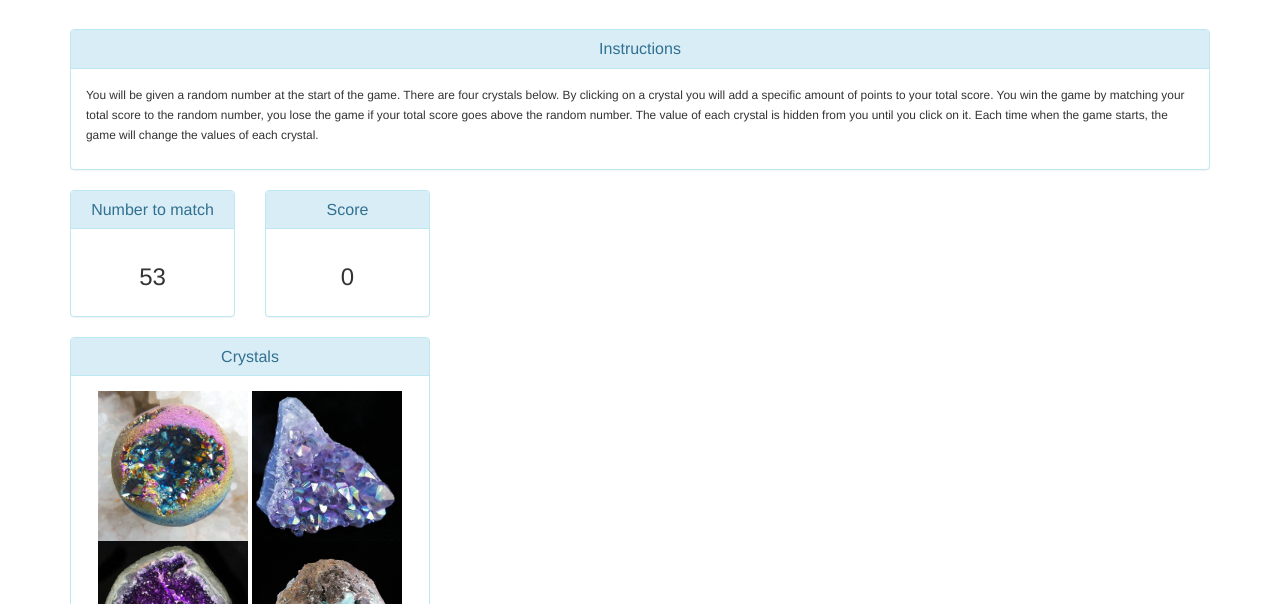
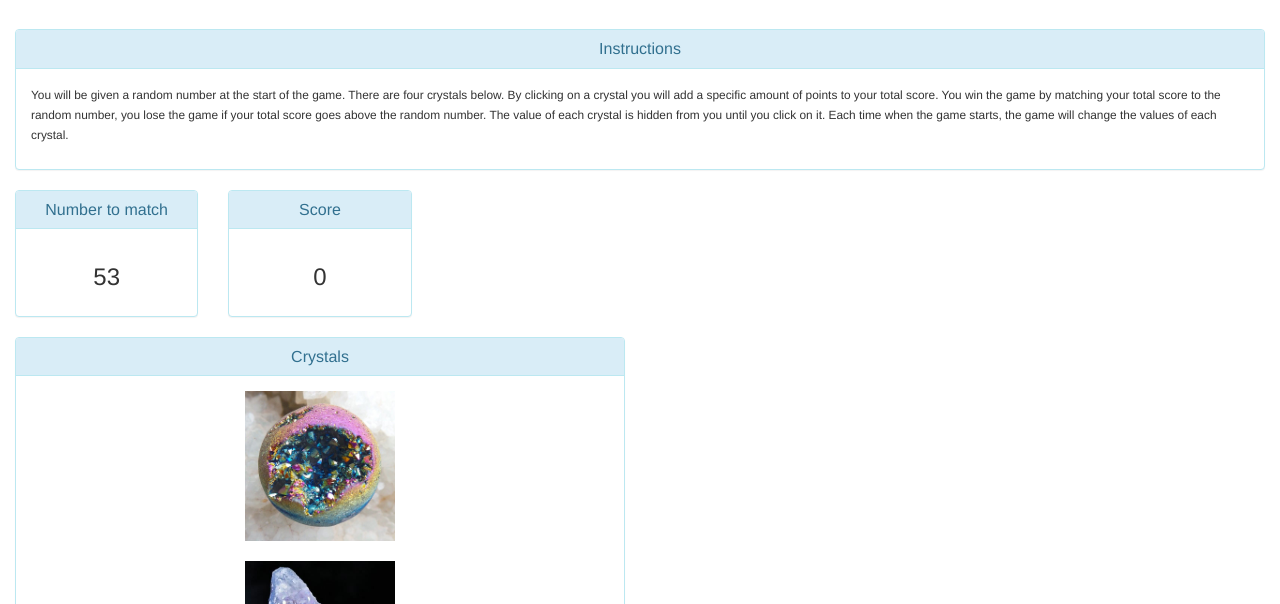
Before and after one commit to magarman/unit-4-game, a plain HTML site: page index.html in a window 1280 px wide. Shown: the part 196-800 px from the top of the page. Drawn offline with nearby package versions, Linux system fonts and the light colour scheme.

Commit message:
readme file ready

```diff
--- a/assets/css/reset.css
+++ b/assets/css/reset.css
@@ -0,0 +1,48 @@
+/* http://meyerweb.com/eric/tools/css/reset/
+   v2.0 | 20110126
+   License: none (public domain)
+*/
+
+html, body, div, span, applet, object, iframe,
+h1, h2, h3, h4, h5, h6, p, blockquote, pre,
+a, abbr, acronym, address, big, cite, code,
+del, dfn, em, img, ins, kbd, q, s, samp,
+small, strike, strong, sub, sup, tt, var,
+b, u, i, center,
+dl, dt, dd, ol, ul, li,
+fieldset, form, label, legend,
+table, caption, tbody, tfoot, thead, tr, th, td,
+article, aside, canvas, details, embed,
+figure, figcaption, footer, header, hgroup,
+menu, nav, output, ruby, section, summary,
+time, mark, audio, video {
+	margin: 0;
+	padding: 0;
+	border: 0;
+	font-size: 100%;
+	font: inherit;
+	vertical-align: baseline;
+}
+/* HTML5 display-role reset for older browsers */
+article, aside, details, figcaption, figure,
+footer, header, hgroup, menu, nav, section {
+	display: block;
+}
+body {
+	line-height: 1;
+}
+ol, ul {
+	list-style: none;
+}
+blockquote, q {
+	quotes: none;
+}
+blockquote:before, blockquote:after,
+q:before, q:after {
+	content: '';
+	content: none;
+}
+table {
+	border-collapse: collapse;
+	border-spacing: 0;
+}
--- a/assets/css/style.css
+++ b/assets/css/style.css
@@ -1,3 +1,5 @@
-#winCount {
-    margin-left: 5px;
+/*does not work*/
+#test {
+    float: right;
+    margin-right: 0;
 }
--- a/index.html
+++ b/index.html
@@ -11,7 +11,7 @@
 <body>
 
 
-    <div class="container">
+    <div class="container-fluid">
 <!--"Crystal collector" top panel-->
         <div class="jumbotron" style="background-color: lavender; color:gray">
             <div class="container">
@@ -63,17 +63,22 @@
             </div>
         </div>
 
+
         <div class="row">
             <!--Crystals-->
-            <div class="col-md-4">
+            <div class="col-md-6">
                 <div class="panel panel-info">
-                    <div class="panel-heading">
+                    <div id="test" class="panel-heading">
                         <h2 class="panel-title text-center">Crystals</h2></div>
                         <div class="panel-body text-center">
                             <img id="crystal1" src="assets/images/crystal1.jpg" alt="Crystal 1" height="150" width="150">
+                            <br><br>
                             <img id="crystal2" src="assets/images/crystal2.jpg" alt="Crystal 2" height="150" width="150">
+                            <br><br>
                             <img id="crystal3" src="assets/images/crystal3.jpg" alt="Crystal 3" height="150" width="150">
+                            <br><br>
                             <img id="crystal4" src="assets/images/crystal4.jpg" alt="Crystal 4" height="150" width="150">
+                            <br><br>
                         </div>
                 </div>
             </div>
@@ -99,8 +104,6 @@
         </div>
 
 
-
-
 </div>
 
 <!--JS-->
@@ -110,8 +113,8 @@
 <script>
 
 $(document).ready(function(){
-// Global variable
-//
+    // GLOBAL VARIABLES ***************************************************************
+
     //Crystal object
         var crystal = {
         crystal1:
@@ -136,7 +139,7 @@ $(document).ready(function(){
         }
     };
 
-// Scores
+    //Scores
     var score = 0;
     var numberToMatch = 0;
 
@@ -144,50 +147,50 @@ var numberToMatch = 0;
     var winCount = 0;
     var lossCount = 0;
 
-//Functions
-//
+    //FUNCTIONS *******************************************************************
+
+        //Pick a random number (min to max), I can use this on the crystals as well as the Number to Match
         var getRandom = function(min, max){
         return Math.floor(Math.random(min) * (max + 1)) + min;
             }
 
+        //Function to start the game, and also to reset it once the player wins/looses
         var startGame = function() {
         //Reset score
         score = 0;
-    //set target score (between 20 and 120)
+        //Randomly set number to match (between 20 and 120)
         console.log("to match: " + numberToMatch)
         numberToMatch = getRandom(20, 120);
         console.log(numberToMatch);
-    //set different values for each of the crystals (between 1 and 2)
+        //Set different random values for each crystal (between 1 and 12)
         crystal.crystal1.value = getRandom(1, 12);
         crystal.crystal2.value = getRandom(1, 12);
         crystal.crystal3.value = getRandom(1, 12);
         crystal.crystal4.value = getRandom(1, 12);
-
-    //Change the HTML to reflect all of these changes
+        //Update the HTML to reflect these changes
+        //Note to self: If you don't convert it to string, it will give you a type error
         $("#score").text(score.toString());
         $("#numberToMatch").text(numberToMatch.toString());
-
-    //testing Console
+        //Output to console to see the magic happen! -and cheat :)
         console.log("------------------------------------");
         console.log("Number to match: " + numberToMatch);
         console.log("crystal1: " + crystal.crystal1.value + ", crystal2: " + crystal.crystal2.value + ",  crystal3: " + crystal.crystal3.value + ",  crystal4: " + crystal.crystal4.value);
         console.log("------------------------------------");
         }
 
-//Function to respond to clicks on crystals
+        //Function to make the clicks on the crystals work
         var addValues = function(crystal) {
         //Change current score
         console.log(crystal)
         console.log("pre-assign score: " + score)
-
+        //Match the score with the value that each crystal click adds
         score = score + crystal.value;
         console.log(score);
-//Change/update the HTML to reflect
+        //Update the HTML to show these changes
         $("#score").text(score);
-
         //Call the checkwin function after I run this
         checkWin();
-
+        //Log the score to see if it works
         console.log("Your score: " + score)
         }
 
@@ -216,9 +219,6 @@ var startGame = function() {
             }
     }
 
-
-
-//Main process
     // Starts the game
         startGame();
 
@@ -241,10 +241,6 @@ var startGame = function() {
 
     });
 
-
-
-
-
 </script>
 
 </body>
```
Also changed, not shown: 1 other file. Lines whose indentation alone changed are shown as unchanged.
